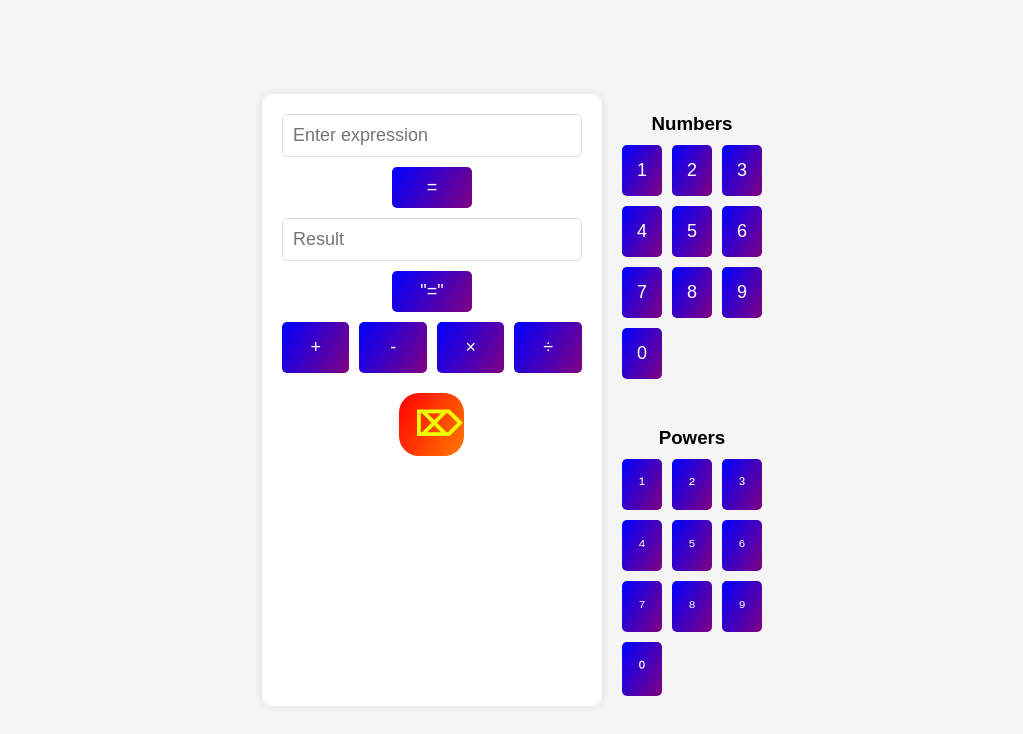
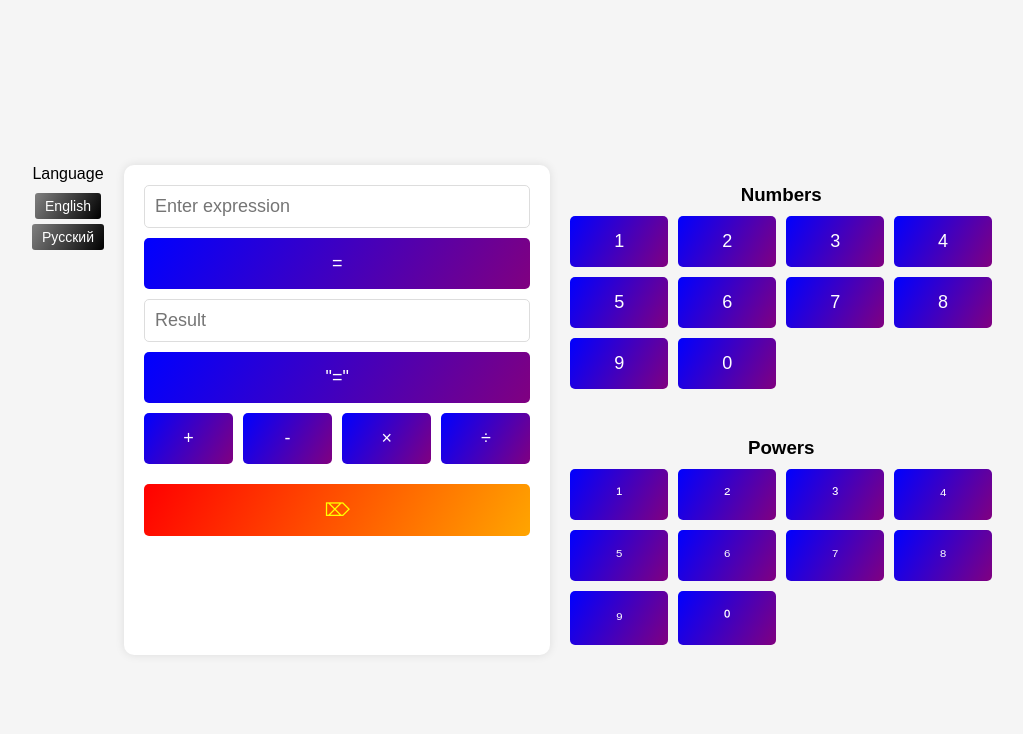
Before and after one commit to Gr1nd1Lka/Calculator, a plain HTML site: page index.html in a window 1280 px wide. Shown: the whole page, without its empty margins (128-1151 px from the left). Drawn offline with Linux system fonts and the light colour scheme.

Commit message:
Add files via upload

```diff
--- a/index.html
+++ b/index.html
@@ -1,6 +1,7 @@
 <!DOCTYPE html>
 <html lang="en">
 <head>
+    <meta name="viewport" content="width=device-width, initial-scale=1.0, maximum-scale=1.0, user-scalable=no">
     <meta charset="UTF-8">
     <meta name="viewport" content="width=device-width, initial-scale=1.0">
     <title>Calculator</title>
@@ -8,18 +9,21 @@
 </head>
 <body>
     <div class="container">
+        <div class="language-switcher">
+            <span id="language-label">Language</span>
+            <button onclick="switchLanguage('en')">English</button>
+            <button onclick="switchLanguage('ru')">Русский</button>
+        </div>
+
         <div class="calculator">
             <input type="text" id="expression" class="expression" placeholder="Enter expression">
 
-            <!-- Центрируем кнопку = -->
             <button id="calculate-btn" onclick="calculateExpression()">=</button>
 
             <input type="text" id="result" class="result" readonly placeholder="Result">
 
-            <!-- Добавляем кнопку "Ровно" -->
             <button id="equal-btn" onclick="insertSymbol('=')">"="</button>
 
-            <!-- Кнопки операций -->
             <div class="operation-buttons">
                 <button onclick="insertSymbol('+')">+</button>
                 <button onclick="insertSymbol('-')">-</button>
@@ -27,12 +31,10 @@
                 <button onclick="insertSymbol('/')">÷</button>
             </div>
 
-            <!-- Кнопка удаления последнего символа -->
             <button id="delete-btn" onclick="deleteLastSymbol()">⌦</button>
         </div>
 
         <div class="side-panel">
-            <!-- Числа -->
             <div class="numbers">
                 <h3>Numbers</h3>
                 <div class="number-buttons">
@@ -49,7 +51,6 @@
                 </div>
             </div>
 
-            <!-- Степени -->
             <div class="powers">
                 <h3>Powers</h3>
                 <div class="power-buttons">
@@ -68,7 +69,6 @@
         </div>
     </div>
 
-    <!-- Подключаем библиотеку algebra.js -->
     <script src="https://cdnjs.cloudflare.com/ajax/libs/algebra.js/0.2.6/algebra.min.js"></script>
     <script src="script.js"></script>
 </body>
--- a/script.js
+++ b/script.js
@@ -10,60 +10,76 @@ function deleteLastSymbol() {
     expressionField.focus();  // После удаления фокус остаётся на поле ввода
 }
 
-function replaceSquareSymbols(expression) {
-    // Регулярное выражение для поиска всех степеней
-    return expression.replace(/(\d+)([⁰¹²³⁴⁵⁶⁷⁸⁹]+)/g, function(match, base, exponents) {
-        let exp = '';
-        // Заменяем каждый символ на соответствующее число
-        for (let i = 0; i < exponents.length; i++) {
-            exp += '⁰¹²³⁴⁵⁶⁷⁸⁹'.indexOf(exponents.charAt(i));
-        }
-        return `${base}**${exp}`;
-    });
-}
-
-function formatResult(result) {
-    // Регулярное выражение для замены ** на степени в верхнем регистре
-    return result.replace(/(\d+)\*\*(\d+)/g, function(match, base, exponent) {
-        let expSymbols = '';
-        // Заменяем каждую цифру в экспоненте на соответствующий символ
-        for (let i = 0; i < exponent.length; i++) {
-            expSymbols += '⁰¹²³⁴⁵⁶⁷⁸⁹'.charAt(exponent.charAt(i));
-        }
-        return `${base}${expSymbols}`;
-    });
-}
-
 function calculateExpression() {
     try {
         let expression = document.getElementById('expression').value;
-        // Проверяем, если уравнение содержит '='
+
+        // Проверка на наличие уравнения
         if (expression.includes('=')) {
+            // Удаляем пробелы для корректной работы
+            expression = expression.replace(/\s+/g, '');
+
             let sides = expression.split('=');
-            let leftSide = algebra.parse(sides[0]);
-            let rightSide = algebra.parse(sides[1]);
+            let leftSide = sides[0];
+            let rightSide = sides[1];
+
+            // Преобразуем выражение для корректной интерпретации algebra.js
+            leftSide = algebra.parse(leftSide);
+            rightSide = algebra.parse(rightSide);
+
+            // Создаем уравнение и решаем его
             let equation = new algebra.Equation(leftSide, rightSide);
+            let solution = equation.solveFor("x");
 
-            // Находим все переменные в уравнении
-            let variables = equation.lhs.terms.map(term => term.variables)
-                .concat(equation.rhs.terms.map(term => term.variables))
-                .flat()
-                .filter((v, i, a) => a.indexOf(v) === i);  // Убираем дубликаты
-
-            // Решаем уравнение для каждой переменной и выводим результаты
-            let result = variables.map(variable => {
-                let solution = equation.solveFor(variable);
-                return `${variable} = ${solution.toString()}`;
-            }).join(', ');
-
-            document.getElementById('result').value = result;
+            document.getElementById('result').value = `x = ${solution.toString()}`;
         } else {
             // Обычное вычисление выражения
-            expression = replaceSquareSymbols(expression);
             let result = eval(expression);
-            document.getElementById('result').value = formatResult(result.toString());
+            document.getElementById('result').value = result.toString();
         }
     } catch (error) {
-        document.getElementById('result').value = "Error";
+        console.error(error);
+        document.getElementById('result').value = "Incorrect expression";
     }
 }
+
+const translations = {
+    en: {
+        expressionPlaceholder: "Enter expression",
+        resultPlaceholder: "Result",
+        equalButton: "=",
+        deleteButton: "⌦",
+        numbersHeader: "Numbers",
+        powersHeader: "Powers",
+        incorrectExpression: "Incorrect expression",
+        languageLabel: "Language"
+    },
+    ru: {
+        expressionPlaceholder: "Введите выражение",
+        resultPlaceholder: "Результат",
+        equalButton: "=",
+        deleteButton: "⌦",
+        numbersHeader: "Числа",
+        powersHeader: "Степени",
+        incorrectExpression: "Некорректное выражение",
+        languageLabel: "Язык"
+    }
+};
+
+function switchLanguage(language) {
+    const translation = translations[language];
+
+    document.getElementById('expression').placeholder = translation.expressionPlaceholder;
+    document.getElementById('result').placeholder = translation.resultPlaceholder;
+    document.getElementById('calculate-btn').innerText = translation.equalButton;
+    document.getElementById('delete-btn').innerText = translation.deleteButton;
+
+    document.querySelector('.numbers h3').innerText = translation.numbersHeader;
+    document.querySelector('.powers h3').innerText = translation.powersHeader;
+    document.getElementById('language-label').innerText = translation.languageLabel;
+
+    document.getElementById('result').value = "";
+}
+
+// Инициализация языка по умолчанию (например, английский)
+switchLanguage('en');
--- a/styles.css
+++ b/styles.css
@@ -3,14 +3,20 @@ body {
     display: flex;
     justify-content: center;
     align-items: center;
-    height: 100vh;
+    min-height: 100vh; /* Используем min-height, чтобы не было скролла на маленьких экранах */
     background-color: #f5f5f5;
     margin: 0;
 }
 
 .container {
     display: flex;
+    flex-direction: column;
     gap: 20px;
+    width: 100%;
+    max-width: 600px;
+    padding: 20px;
+    box-sizing: border-box; /* Убедитесь, что padding учитывается */
+    margin-top: 20px;
 }
 
 .calculator {
@@ -18,8 +24,9 @@ body {
     padding: 20px;
     border-radius: 10px;
     box-shadow: 0 0 10px rgba(0, 0, 0, 0.1);
-    width: 300px;
-    text-align: center; /* Центрирование контента */
+    text-align: center;
+    width: 100%;
+    box-sizing: border-box; /* Убедитесь, что padding учитывается */
 }
 
 .expression, .result {
@@ -32,9 +39,38 @@ body {
     box-sizing: border-box;
 }
 
+.language-switcher {
+    display: flex;
+    flex-direction: column;
+    align-items: center; /* Центрируем надпись и кнопки */
+    gap: 5px;
+    margin-bottom: 10px;
+}
+
+#language-label {
+    font-size: 16px;
+    margin-bottom: 5px;
+    color: black;
+}
+
+.language-switcher button {
+    padding: 5px 10px;
+    font-size: 14px;
+    background: linear-gradient(120deg, gray, black);
+    color: white;
+    border: none;
+    border-radius: 3px;
+    cursor: pointer;
+    transition: background-color 0.3s ease;
+}
+
+.language-switcher button:hover {
+    background-color: #333;
+}
+
 #calculate-btn, #equal-btn {
-    width: 80px;
-    padding: 10px;
+    width: 100%;
+    padding: 15px;
     font-size: 18px;
     background: linear-gradient(120deg, Blue, Purple);
     color: white;
@@ -44,14 +80,7 @@ body {
     cursor: pointer;
 }
 
-.number-buttons, .power-buttons {
-    display: grid;
-    grid-template-columns: repeat(3, 1fr);
-    gap: 10px;
-    margin-bottom: 10px;
-}
-
-.operation-buttons {
+.number-buttons, .power-buttons, .operation-buttons {
     display: grid;
     grid-template-columns: repeat(4, 1fr);
     gap: 10px;
@@ -59,16 +88,13 @@ body {
 }
 
 #delete-btn {
-    width: 65px;
+    width: 100%;
     padding: 15px;
-    font-size: 33px; /* Увеличиваем размер текста */
-    font-weight: bold; /* Делаем текст жирным */
-    text-align: left;
-    line-height: 1; /* Уменьшаем высоту строки, чтобы текст не увеличивал размер кнопки */
-    background: linear-gradient(120deg, red, rgb(255, 123, 0));
-    color: rgb(238, 255, 0);
+    font-size: 18px;
+    background: linear-gradient(120deg, red, orange);
+    color: yellow;
     border: none;
-    border-radius: 20px;
+    border-radius: 5px;
     margin-top: 10px;
     cursor: pointer;
 }
@@ -82,6 +108,7 @@ button {
     border-radius: 5px;
     cursor: pointer;
     transition: background-color 0.3s ease;
+    box-sizing: border-box;
 }
 
 button:hover {
@@ -92,9 +119,39 @@ button:hover {
     display: flex;
     flex-direction: column;
     gap: 20px;
+    width: 100%;
 }
 
 .side-panel h3 {
     margin-bottom: 10px;
     text-align: center;
 }
+
+@media (min-width: 768px) {
+    .container {
+        flex-direction: row;
+        max-width: 800px;
+    }
+
+    .calculator {
+        width: 60%;
+    }
+
+    .side-panel {
+        width: 40%;
+    }
+}
+
+@media (min-width: 1024px) {
+    .container {
+        max-width: 1000px;
+    }
+
+    .calculator {
+        width: 50%;
+    }
+
+    .side-panel {
+        width: 50%;
+    }
+}
```
